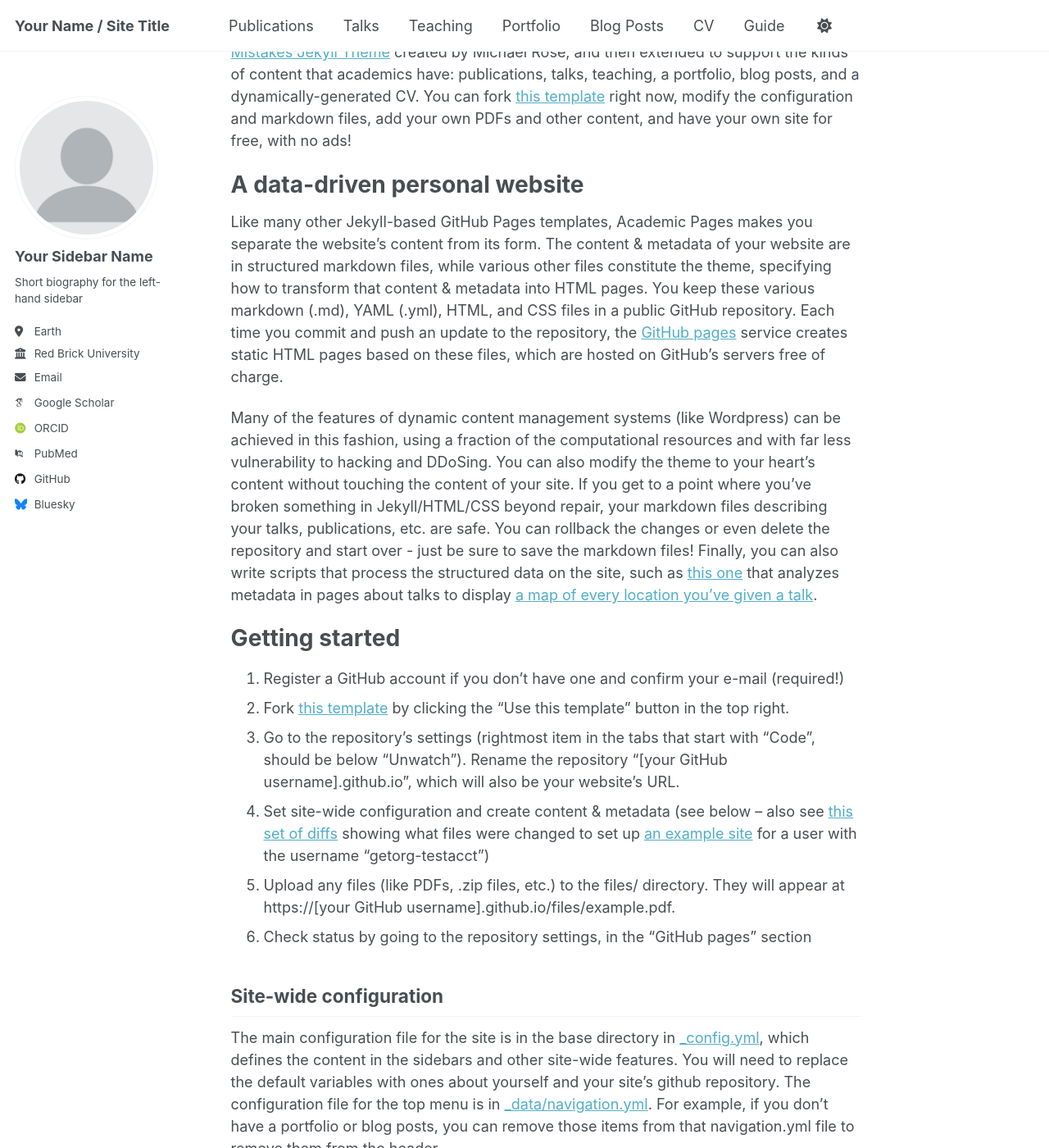
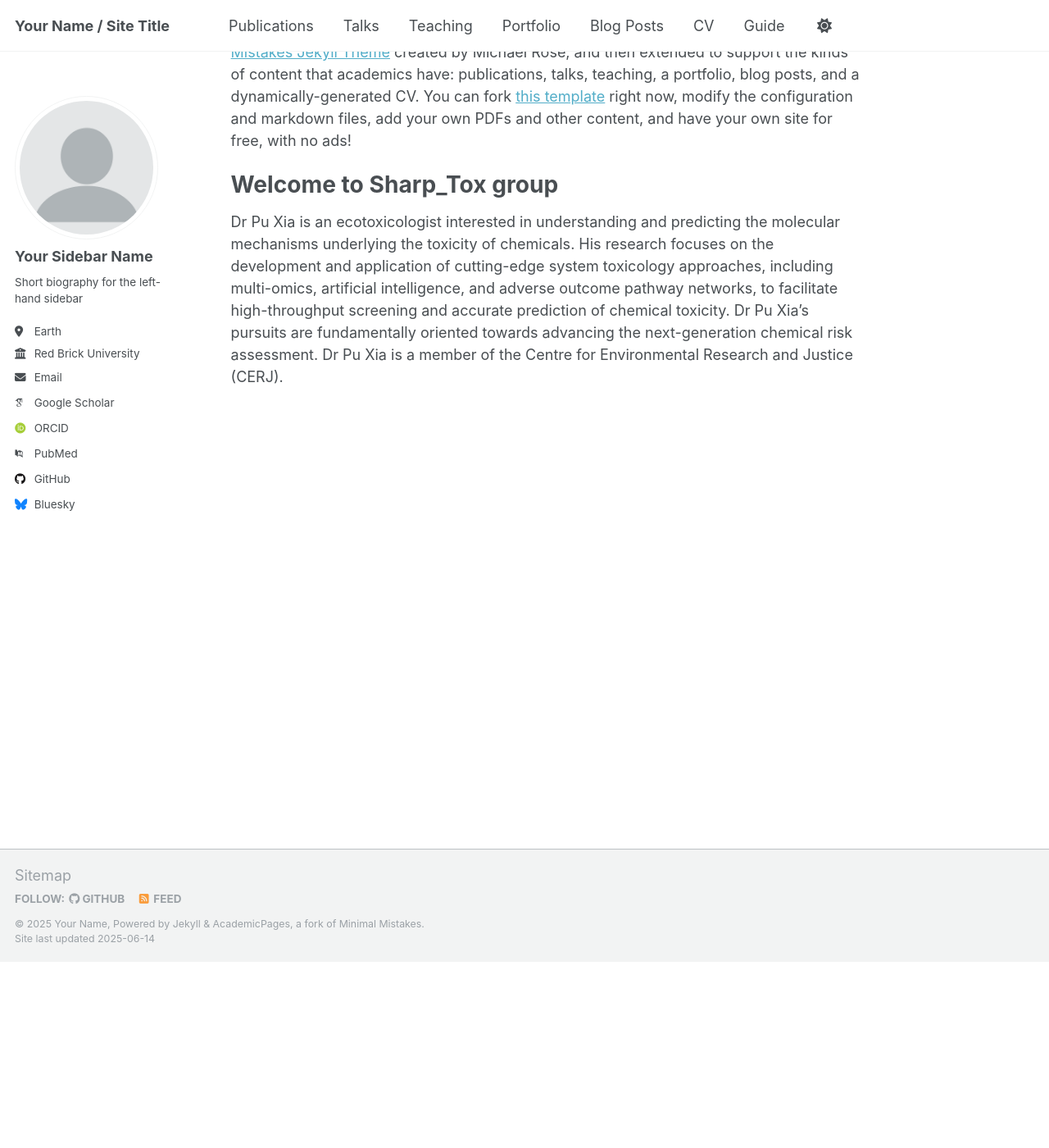
Before and after one commit to Sharp1989-08-31/xp_tox-AI, a Jekyll site: the page built from _pages/about.md, in a window 1280 px wide and 1400 px high, scrolled down 227 px. Shown: the whole window at 82% size. Built offline with Jekyll 4.4.1, drawn with Linux system fonts in a browser that asks for light colours; some web fonts are replaced; some of the changed text lies outside the part shown.

Commit message:
Update about.md

```diff
--- a/_pages/about.md
+++ b/_pages/about.md
@@ -9,41 +9,6 @@ redirect_from:
 
 This is the front page of a website that is powered by the [Academic Pages template](https://github.com/academicpages/academicpages.github.io) and hosted on GitHub pages. [GitHub pages](https://pages.github.com) is a free service in which websites are built and hosted from code and data stored in a GitHub repository, automatically updating when a new commit is made to the repository. This template was forked from the [Minimal Mistakes Jekyll Theme](https://mmistakes.github.io/minimal-mistakes/) created by Michael Rose, and then extended to support the kinds of content that academics have: publications, talks, teaching, a portfolio, blog posts, and a dynamically-generated CV. You can fork [this template](https://github.com/academicpages/academicpages.github.io) right now, modify the configuration and markdown files, add your own PDFs and other content, and have your own site for free, with no ads!
 
-A data-driven personal website
+Welcome to Sharp_Tox group
 ======
-Like many other Jekyll-based GitHub Pages templates, Academic Pages makes you separate the website's content from its form. The content & metadata of your website are in structured markdown files, while various other files constitute the theme, specifying how to transform that content & metadata into HTML pages. You keep these various markdown (.md), YAML (.yml), HTML, and CSS files in a public GitHub repository. Each time you commit and push an update to the repository, the [GitHub pages](https://pages.github.com/) service creates static HTML pages based on these files, which are hosted on GitHub's servers free of charge.
-
-Many of the features of dynamic content management systems (like Wordpress) can be achieved in this fashion, using a fraction of the computational resources and with far less vulnerability to hacking and DDoSing. You can also modify the theme to your heart's content without touching the content of your site. If you get to a point where you've broken something in Jekyll/HTML/CSS beyond repair, your markdown files describing your talks, publications, etc. are safe. You can rollback the changes or even delete the repository and start over - just be sure to save the markdown files! Finally, you can also write scripts that process the structured data on the site, such as [this one](https://github.com/academicpages/academicpages.github.io/blob/master/talkmap.ipynb) that analyzes metadata in pages about talks to display [a map of every location you've given a talk](https://academicpages.github.io/talkmap.html).
-
-Getting started
-======
-1. Register a GitHub account if you don't have one and confirm your e-mail (required!)
-1. Fork [this template](https://github.com/academicpages/academicpages.github.io) by clicking the "Use this template" button in the top right.
-1. Go to the repository's settings (rightmost item in the tabs that start with "Code", should be below "Unwatch"). Rename the repository "[your GitHub username].github.io", which will also be your website's URL.
-1. Set site-wide configuration and create content & metadata (see below -- also see [this set of diffs](http://archive.is/3TPas) showing what files were changed to set up [an example site](https://getorg-testacct.github.io) for a user with the username "getorg-testacct")
-1. Upload any files (like PDFs, .zip files, etc.) to the files/ directory. They will appear at https://[your GitHub username].github.io/files/example.pdf.
-1. Check status by going to the repository settings, in the "GitHub pages" section
-
-Site-wide configuration
-------
-The main configuration file for the site is in the base directory in [_config.yml](https://github.com/academicpages/academicpages.github.io/blob/master/_config.yml), which defines the content in the sidebars and other site-wide features. You will need to replace the default variables with ones about yourself and your site's github repository. The configuration file for the top menu is in [_data/navigation.yml](https://github.com/academicpages/academicpages.github.io/blob/master/_data/navigation.yml). For example, if you don't have a portfolio or blog posts, you can remove those items from that navigation.yml file to remove them from the header.
-
-Create content & metadata
-------
-For site content, there is one markdown file for each type of content, which are stored in directories like _publications, _talks, _posts, _teaching, or _pages. For example, each talk is a markdown file in the [_talks directory](https://github.com/academicpages/academicpages.github.io/tree/master/_talks). At the top of each markdown file is structured data in YAML about the talk, which the theme will parse to do lots of cool stuff. The same structured data about a talk is used to generate the list of talks on the [Talks page](https://academicpages.github.io/talks), each [individual page](https://academicpages.github.io/talks/2012-03-01-talk-1) for specific talks, the talks section for the [CV page](https://academicpages.github.io/cv), and the [map of places you've given a talk](https://academicpages.github.io/talkmap.html) (if you run this [python file](https://github.com/academicpages/academicpages.github.io/blob/master/talkmap.py) or [Jupyter notebook](https://github.com/academicpages/academicpages.github.io/blob/master/talkmap.ipynb), which creates the HTML for the map based on the contents of the _talks directory).
-
-**Markdown generator**
-
-The repository includes [a set of Jupyter notebooks](https://github.com/academicpages/academicpages.github.io/tree/master/markdown_generator
-) that converts a CSV containing structured data about talks or presentations into individual markdown files that will be properly formatted for the Academic Pages template. The sample CSVs in that directory are the ones I used to create my own personal website at stuartgeiger.com. My usual workflow is that I keep a spreadsheet of my publications and talks, then run the code in these notebooks to generate the markdown files, then commit and push them to the GitHub repository.
-
-How to edit your site's GitHub repository
-------
-Many people use a git client to create files on their local computer and then push them to GitHub's servers. If you are not familiar with git, you can directly edit these configuration and markdown files directly in the github.com interface. Navigate to a file (like [this one](https://github.com/academicpages/academicpages.github.io/blob/master/_talks/2012-03-01-talk-1.md) and click the pencil icon in the top right of the content preview (to the right of the "Raw | Blame | History" buttons). You can delete a file by clicking the trashcan icon to the right of the pencil icon. You can also create new files or upload files by navigating to a directory and clicking the "Create new file" or "Upload files" buttons.
-
-Example: editing a markdown file for a talk
-![Editing a markdown file for a talk](/images/editing-talk.png)
-
-For more info
-------
-More info about configuring Academic Pages can be found in [the guide](https://academicpages.github.io/markdown/), the [growing wiki](https://github.com/academicpages/academicpages.github.io/wiki), and you can always [ask a question on GitHub](https://github.com/academicpages/academicpages.github.io/discussions). The [guides for the Minimal Mistakes theme](https://mmistakes.github.io/minimal-mistakes/docs/configuration/) (which this theme was forked from) might also be helpful.
+Dr Pu Xia is an ecotoxicologist interested in understanding and predicting the molecular mechanisms underlying the toxicity of chemicals. His research focuses on the development and application of cutting-edge system toxicology approaches, including multi-omics, artificial intelligence, and adverse outcome pathway networks, to facilitate high-throughput screening and accurate prediction of chemical toxicity. Dr Pu Xia's pursuits are fundamentally oriented towards advancing the next-generation chemical risk assessment. Dr Pu Xia is a member of the Centre for Environmental Research and Justice (CERJ).
```
